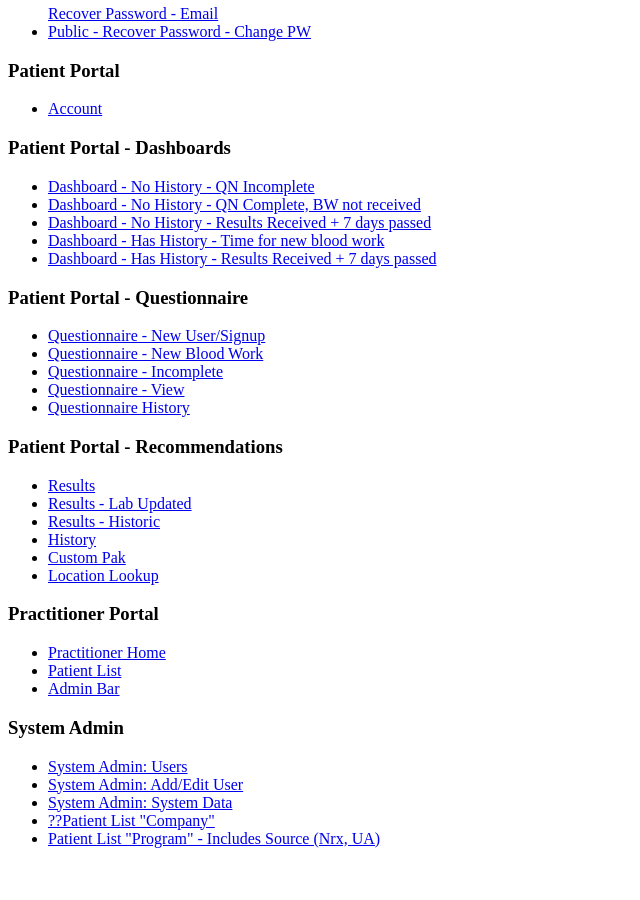
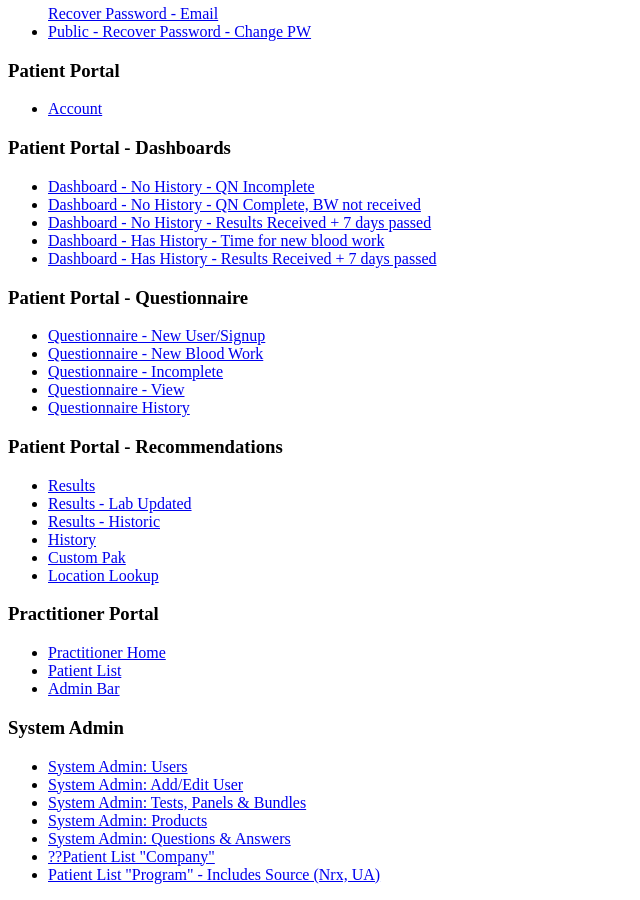
Before and after one commit to kristenzirkler/ohs-nrx-tw-netlify, a Jekyll site: the page built from index.html, in a window 1280 px wide and 900 px high, scrolled down 5479 px. Shown: the whole window, without its empty margins (0-640 px from the left). Built offline with Jekyll 4.4.1, drawn with Linux system fonts in a browser that asks for light colours; some web fonts are replaced; a script that is not in the unit is left out; before the commit the page ends 6343 px from its top, so only the background shows below that.

Commit message:
Add Sys Admin pages

```diff
--- a/index.html
+++ b/index.html
@@ -212,8 +212,18 @@ title: "Page List"
           </a>
         </li>
         <li>
-          <a href="{{ site.baseurl }}/admin-edit-user" class="text-skin-link block hover:bg-skin-border/50 focus:outline-none px-3 py-2">
-            <span class="inline-block rounded-full bg-red-200 w-3 h-3 mr-2"></span> System Admin: System Data
+          <a href="{{ site.baseurl }}/admin-tests" class="text-skin-link block hover:bg-skin-border/50 focus:outline-none px-3 py-2">
+            <span class="inline-block rounded-full bg-red-200 w-3 h-3 mr-2"></span> System Admin: Tests, Panels & Bundles
+          </a>
+        </li>
+        <li>
+          <a href="{{ site.baseurl }}/admin-products" class="text-skin-link block hover:bg-skin-border/50 focus:outline-none px-3 py-2">
+            <span class="inline-block rounded-full bg-red-200 w-3 h-3 mr-2"></span> System Admin: Products
+          </a>
+        </li>
+        <li>
+          <a href="{{ site.baseurl }}/admin-questions" class="text-skin-link block hover:bg-skin-border/50 focus:outline-none px-3 py-2">
+            <span class="inline-block rounded-full bg-red-200 w-3 h-3 mr-2"></span> System Admin: Questions & Answers
           </a>
         </li>
         <li>
```
